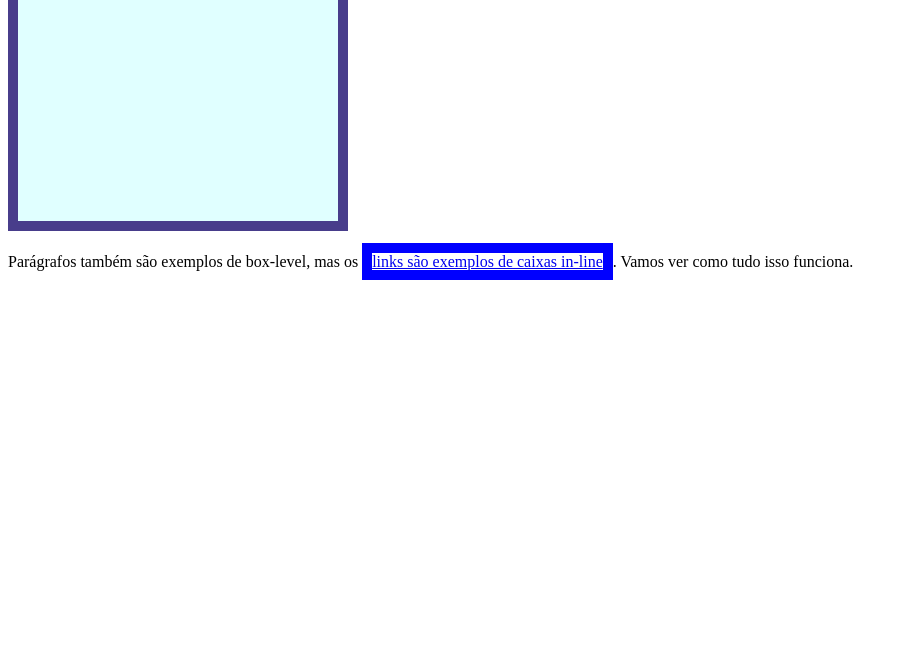
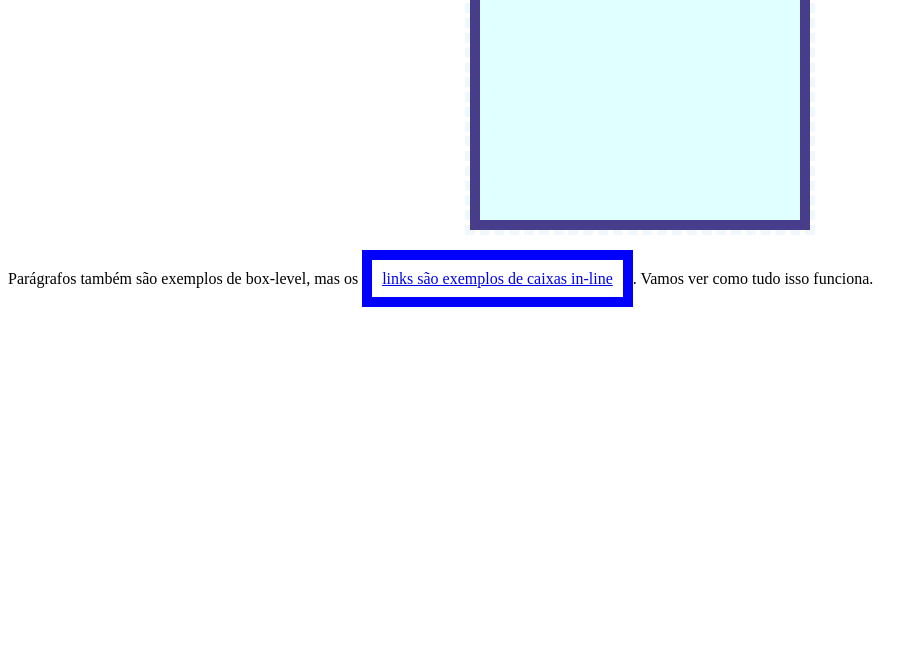
Before and after one commit to Berrsilva/Curso-HTML5-CSS3, a plain HTML site: page exercícios/ex022/caixa01.html in a window 1280 px wide. Shown: the part 130-800 px from the top of the page, without its empty margins (0-924 px from the left). Drawn offline with Linux system fonts and the light colour scheme.

Commit message:
Modelo de caixas (Pt.2)

```diff
--- a/exercícios/ex022/caixa01.html
+++ b/exercícios/ex022/caixa01.html
@@ -10,19 +10,22 @@
             background-color: lightcyan;
             height: 300px;
             width: 300px;
-            border-width: 10px;
-            border-style: solid;
-            border-color: darkslateblue;
-            padding-top: 10px;
-            padding-right: 10px;
-            padding-bottom: 10px;
-            padding-left: 10px;
+
+            border: 10px solid darkslateblue;
+
+            padding: 10px;
+
+            margin: 20px auto 40px auto;
+
+            outline: 5px dashed aliceblue
         }
 
         a {
             border-width: 10px;
             border-style: solid;
             border-color: blue;
+
+            padding: 10px;
         }
     </style>
 </head>
```
